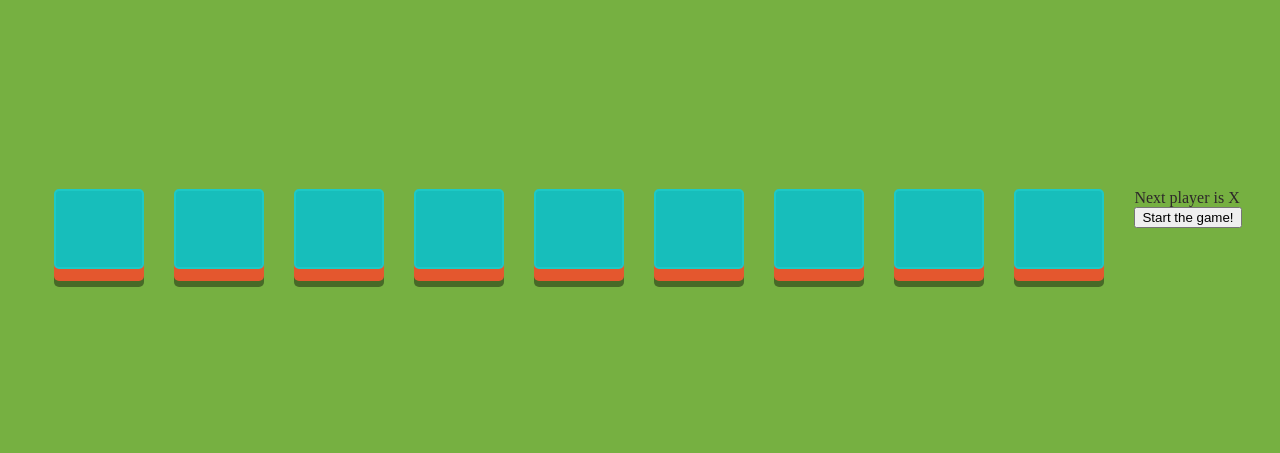
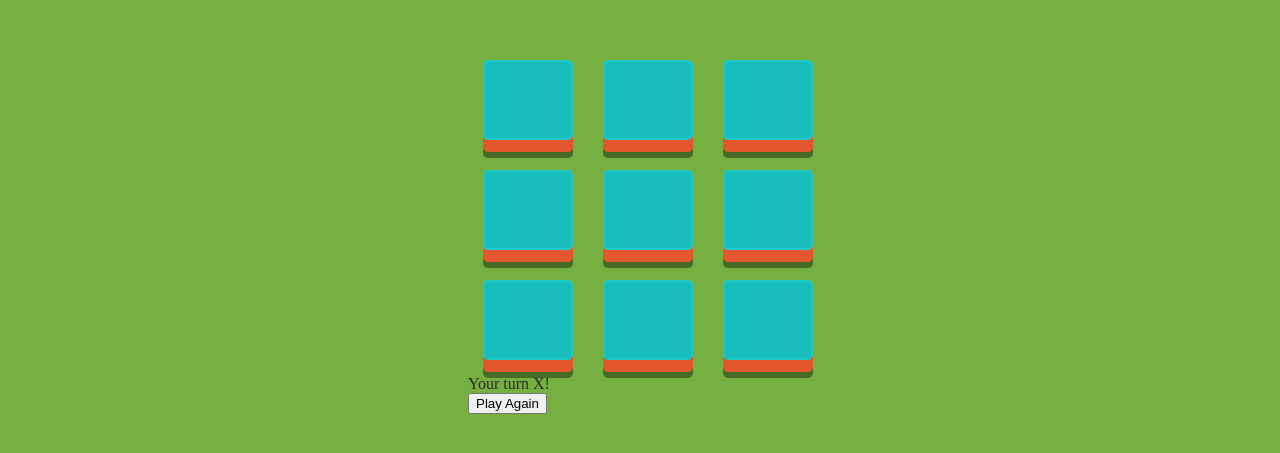
Before and after one commit to GeoSauer/Tic-Tac-Geo, a React (Create React App) app: page / in a window 1280 px wide. Shown: the part 179-632 px from the top of the page. Built offline with nearby package versions, Linux system fonts and the light colour scheme.

Commit message:
css refactor/do-over

```diff
--- a/package.json
+++ b/package.json
@@ -40,6 +40,7 @@
     ]
   },
   "devDependencies": {
+    "css-loader": "^6.7.3",
     "eslint": "^7.32.0",
     "eslint-config-prettier": "^8.3.0",
     "eslint-plugin-prettier": "^4.0.0",
--- /dev/null
+++ b/src/components/Board.css
@@ -0,0 +1,5 @@
+.board {
+  display: flex;
+  flex-wrap: wrap;
+  width: 360px;
+}
--- a/src/components/Board.jsx
+++ b/src/components/Board.jsx
@@ -1,5 +1,6 @@
 import { useGameContext } from '../context/GameContext';
 import Box from './Box';
+import './Box.css';
 
 export default function Board() {
   const { board } = useGameContext();
--- /dev/null
+++ b/src/components/Box.css
@@ -0,0 +1,28 @@
+.btn {
+  background-color: var(--color2);
+  border: 2px solid var(--color6);
+  border-radius: 5px;
+  box-shadow: 0 12px var(--color1), 0 18px rgba(0, 0, 0, 0.4);
+  cursor: pointer;
+  font-family: 'Oswald', sans-serif;
+  font-size: 60px;
+  height: 80px;
+  margin: 15px;
+  padding: 5px;
+  position: relative;
+  text-transform: uppercase;
+  top: 0;
+  width: 90px;
+}
+
+.btn:hover {
+  background-color: var(--color6);
+  box-shadow: 0 8px var(--color1), 0 14px rgba(0, 0, 0, 0.4);
+  color: var(--color2);
+  top: 4px;
+}
+
+.btn:active {
+  box-shadow: 0 4px var(--color1), 0 10px rgba(0, 0, 0, 0.4);
+  top: 8px;
+}
--- a/src/components/Box.jsx
+++ b/src/components/Box.jsx
@@ -1,6 +1,5 @@
-import React from 'react';
+import './Box.css';
 
 export default function Box({ box }) {
-  console.log({ box });
-  return <button className="btn">{box.content}</button>;
+  return <div className="btn">{box.content}</div>;
 }
--- /dev/null
+++ b/src/components/Game.css
@@ -0,0 +1,12 @@
+.game {
+  display: grid;
+  grid-template-columns: 3fr 1fr;
+}
+
+/* .game-info {
+  color: var(--color4);
+  margin: 15px;
+  display: flex;
+  align-content: center;
+  justify-content: center;
+} */
--- a/src/components/Game.jsx
+++ b/src/components/Game.jsx
@@ -1,8 +1,9 @@
 import { useGameContext } from '../context/GameContext';
 import Board from './Board';
+import './Board.css';
 
 export default function Game() {
-  const { board } = useGameContext();
+  const { board, gameMessage } = useGameContext();
 
   return (
     <div className="game">
@@ -10,8 +11,8 @@ export default function Game() {
         <Board board={board}></Board>
       </div>
       <div className="game-info">
-        <div>Next player is X</div>
-        <button>Start the game!</button>
+        <div>{gameMessage}</div>
+        <button>Play Again</button>
       </div>
     </div>
   );
--- a/src/index.css
+++ b/src/index.css
@@ -14,51 +14,8 @@ body {
   align-items: center;
   background-color: var(--color5);
   color: var(--color4);
-  display: flex;
+  display: grid;
   height: 100vh;
   justify-content: center;
   width: 100%;
 }
-
-.btn {
-  background-color: var(--color2);
-  border: 2px solid var(--color6);
-  border-radius: 5px;
-  box-shadow: 0 12px var(--color1), 0 18px rgba(0, 0, 0, 0.4);
-  cursor: pointer;
-  font-family: 'Oswald', sans-serif;
-  font-size: 60px;
-  height: 80px;
-  margin: 15px;
-  padding: 5px;
-  position: relative;
-  text-transform: uppercase;
-  top: 0;
-  width: 90px;
-}
-
-.btn:hover {
-  background-color: var(--color6);
-  box-shadow: 0 8px var(--color1), 0 14px rgba(0, 0, 0, 0.4);
-  color: var(--color2);
-  top: 4px;
-}
-
-.btn:active {
-  box-shadow: 0 4px var(--color1), 0 10px rgba(0, 0, 0, 0.4);
-  top: 8px;
-}
-
-.game {
-  display: flex;
-  flex-wrap: wrap;
-}
-
-.game-info {
-  color: var(--color4);
-  margin: 15px;
-}
-
-.board > div {
-  display: grid;
-}
```
Also changed, not shown: src/App.css (deleted, +0 -38 lines), 1 other file (tests, documents, lock files or other folders).
